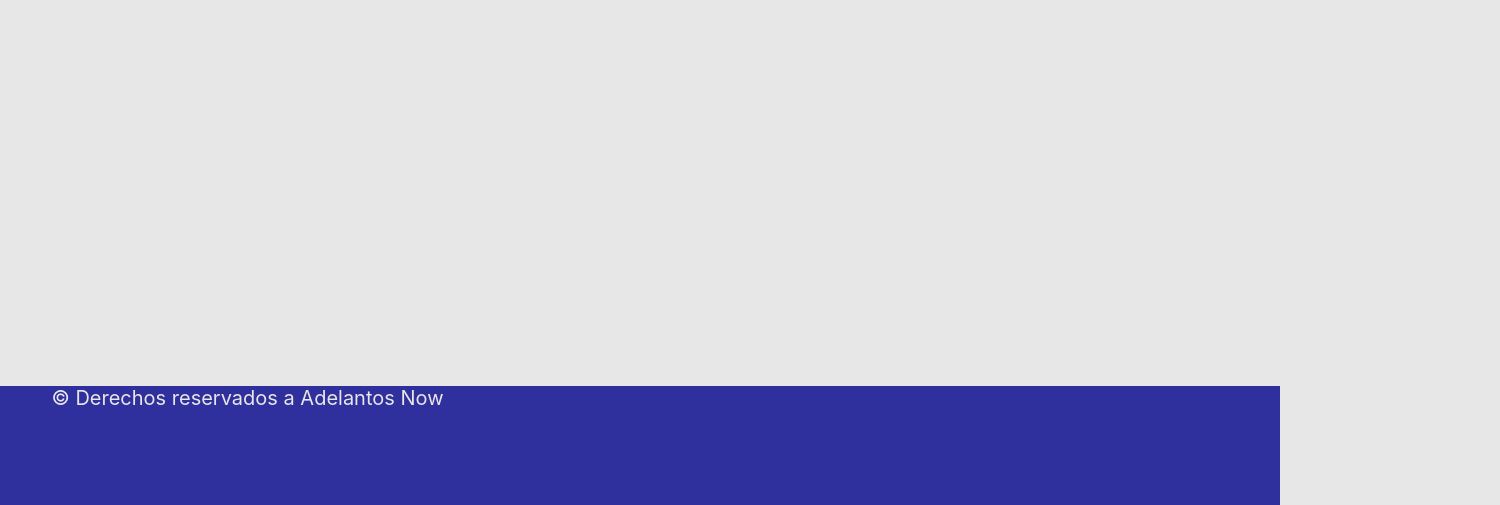
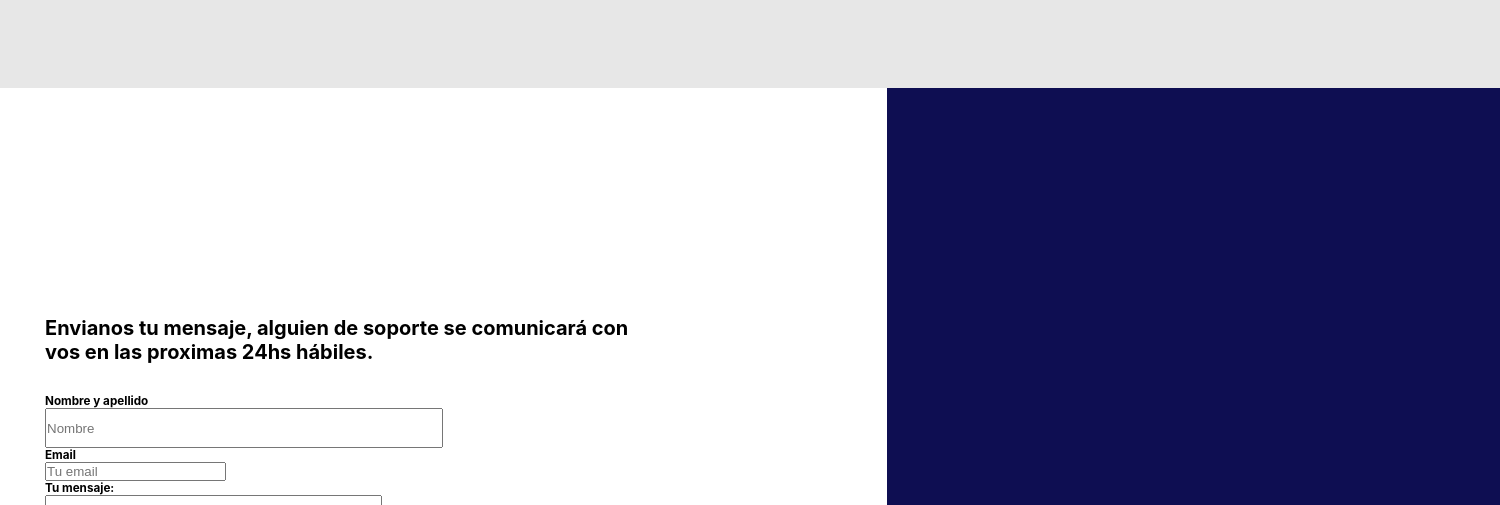
Before and after one commit to franncottet/Web-Adelantosnow_Github, a website: page assets/pages/Contacto.html in a window 1280 px wide. Shown: the part 126-631 px from the top of the page, 1500 px wide, since content can reach past the window. Drawn offline with Linux system fonts and the light colour scheme.

Commit message:
terminando paginas servicios y contacto

```diff
--- a/assets/pages/Contacto.html
+++ b/assets/pages/Contacto.html
@@ -9,7 +9,7 @@
     <link rel="stylesheet" href="../../css/contacto.css">
 </head>
 
-<body class="grid-container container">
+<body class="grid-container">
 
     <header class="header">
 
@@ -30,36 +30,39 @@
 
     <main class="main">
 
-        <!-- <section class="form-container"></section>
+        <section class="container">
+
+            <div class="container-form">
+                <h1>Envianos tu mensaje, alguien de soporte se
+                    comunicará con vos en las proximas 24hs hábiles.</h1>
                 <form action="">
-        <div>
+                    <div class="container-form_name">
+                        <h3>Nombre y apellido</h3>
                         <input type="text" name="Nombre" placeholder="Nombre">
                     </div>
-        <div>
-            <input type="text" name="Apellido" placeholder="Apellido">
-        </div>
-        <div>
+
+                    <div class="container-form_email">
+                        <h3>Email</h3>
                         <input type="email" name="Email" placeholder="Tu email">
                     </div>
 
 
-        <div>
-            <h5>Quiero recibir:</h5>
-            <select name="Quiero recibir">
-                <option value="Prestamos">Información sobre prestamos</option>
-                <option value="Movimientos">Información sobre mis últimos movimientos</option>
-                <option value="Ofertas o promociones">Novedades sobre ofertas o promociones</option>
-            </select>
+                    <div class="container-form_message">
+                        <h3>Tu mensaje:</h3>
+                        <textarea name="mensaje del usuario" rows="10" cols="40"> </textarea>
+                    </div>
 
-        </div>
                     <br>
                     <input type="submit" value="Enviar">
                     <input type="reset" value="Restablecer">
 
+                </form>
+            </div>
+            <div class="container-info">
 
+            </div>
+        </section>
 
-
-    </form> -->
 
     </main>
 
--- a/css/contacto.css
+++ b/css/contacto.css
@@ -102,11 +102,66 @@ body {
 
 /*MAIN*/
 
-.main{
+/*.main{
     display: grid;
     justify-content: center;
     align-items: center;
    }
+*/
+
+.main{
+
+    display: flex;
+    color: var(--terciary);
+}
+
+.container{
+    display: flex;
+    width: 150rem;
+    height: 110rem;
+    padding: 8% 0 0;
+    margin: auto;
+    flex-direction: row;
+
+
+}
+
+.container-form{
+    width: 100rem;
+    height: 80rem;
+    background-color: #ffffff;
+    display: flex;
+    flex-direction: column;
+    justify-content: center;
+    padding: 4.5em;
+    margin: 0 auto ;
+}
+
+
+
+.container-form h1{
+    font-size: 2rem;
+    max-width: 60rem;
+    margin-top: 2rem;
+    margin-bottom: 3rem;
+}
+
+.container-form form{
+
+}
+
+.container-info{
+    width: 70rem;
+    height: 80rem;
+    background-color: #0E0E52;
+}
+
+.container-form_name input{
+    width: 50%;
+    height: 4rem;
+
+}
+
 
 
 /* FOOTER */
@@ -116,7 +171,7 @@ body {
     width: 100%;
     height: 300px;
     background-color: #2F2F9E;
-    margin-top: 400px;
+    margin-top: 5rem;
     margin-right: 0;
     margin-bottom: 0;
     align-content: center;
--- a/css/micuenta.css
+++ b/css/micuenta.css
@@ -83,8 +83,6 @@ body {
     margin: 0 3rem;
 }
 
-
-
 .menu_items a{
     text-decoration: none;
     color: rgb(7, 7, 7);
@@ -127,6 +125,7 @@ body {
       flex-direction: column;
       justify-content: center;
   }
+
   .texto h1{
   font-size: 3em;
   padding: 0.5em;
```
Also changed, not shown: assets/pages/Servicio.html (+1 -2 lines), css/servicio.css (+34 -20 lines). Lines whose indentation alone changed are shown as unchanged.
